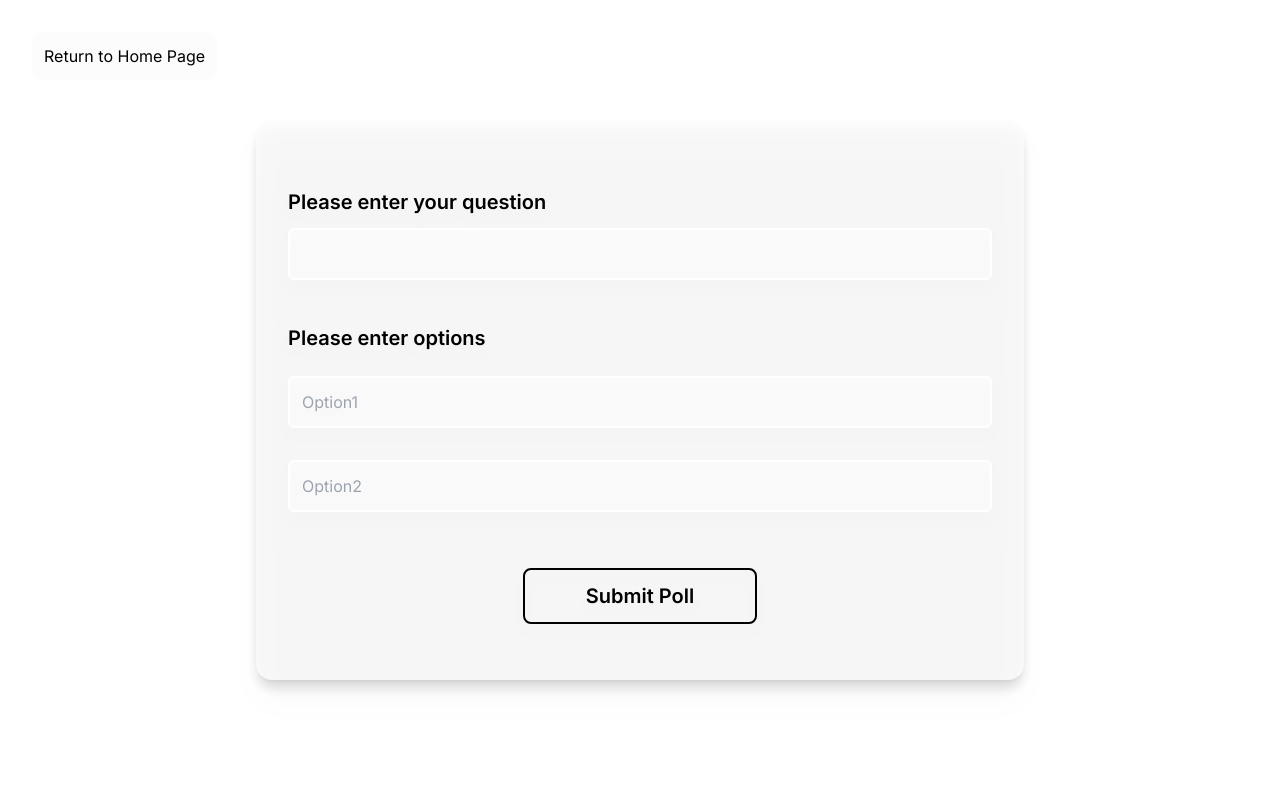
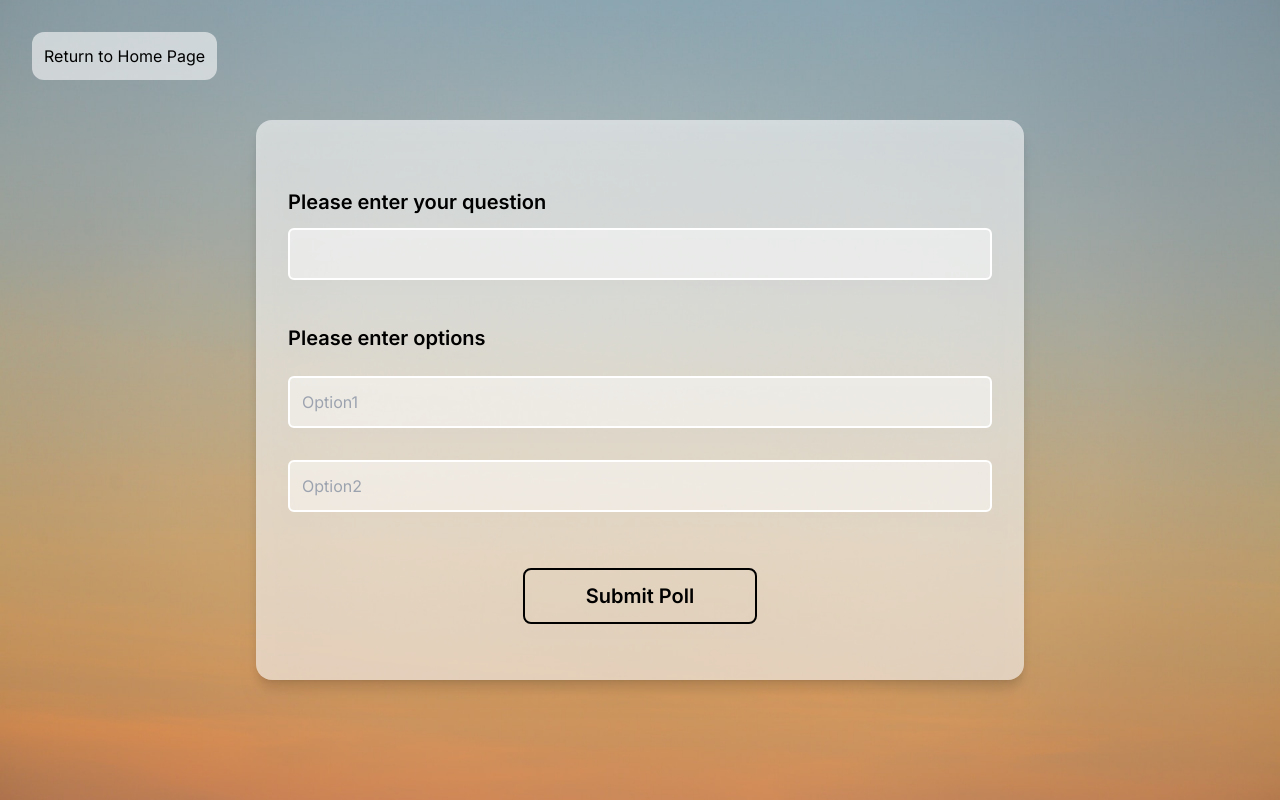
Before and after one commit to bounswe/bounswe2023group4, a Next.js app in the folder practice-app/frontend/: page /ali-nasra/create-poll in a window 1280 px wide. Built offline with nearby package versions, Linux system fonts and the light colour scheme.

Commit message:
updated css file

```diff
--- a/practice-app/frontend/styles/globals.css
+++ b/practice-app/frontend/styles/globals.css
@@ -1,7 +1,9 @@
 @tailwind base;
 @tailwind components;
 @tailwind utilities;
-
+.bg-poll {
+    background-image: url('../public/getpoll.jpg');
+}
 .bg-exchange-rate {
   background-image: url('../public/exchange-rate.jpg');
 }
```
